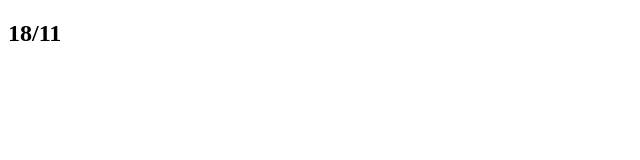
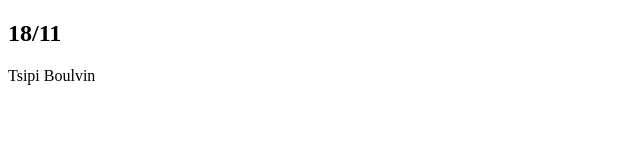
Before and after one commit to tsw1212/my-website, a plain HTML site: page index.html in a window 1280 px wide. Shown: the whole page, without its empty margins (0-640 px from the left). Drawn offline with Linux system fonts and the light colour scheme.

Commit message:
added ....

```diff
--- a/index.html
+++ b/index.html
@@ -7,5 +7,6 @@
 </head>
 <body>
   <h2 id="current-date">18/11</h2>
+  <p>Tsipi Boulvin</p>
 </body>
 </html>
```
